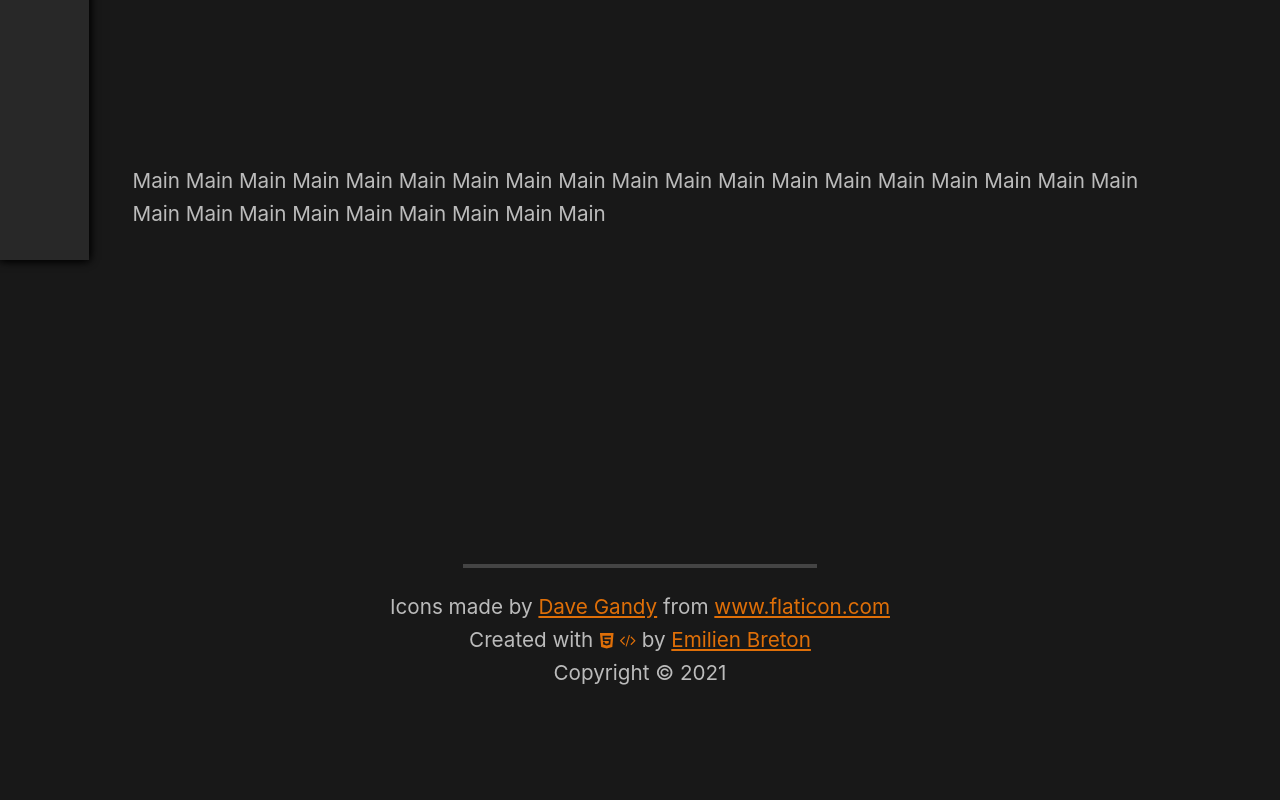
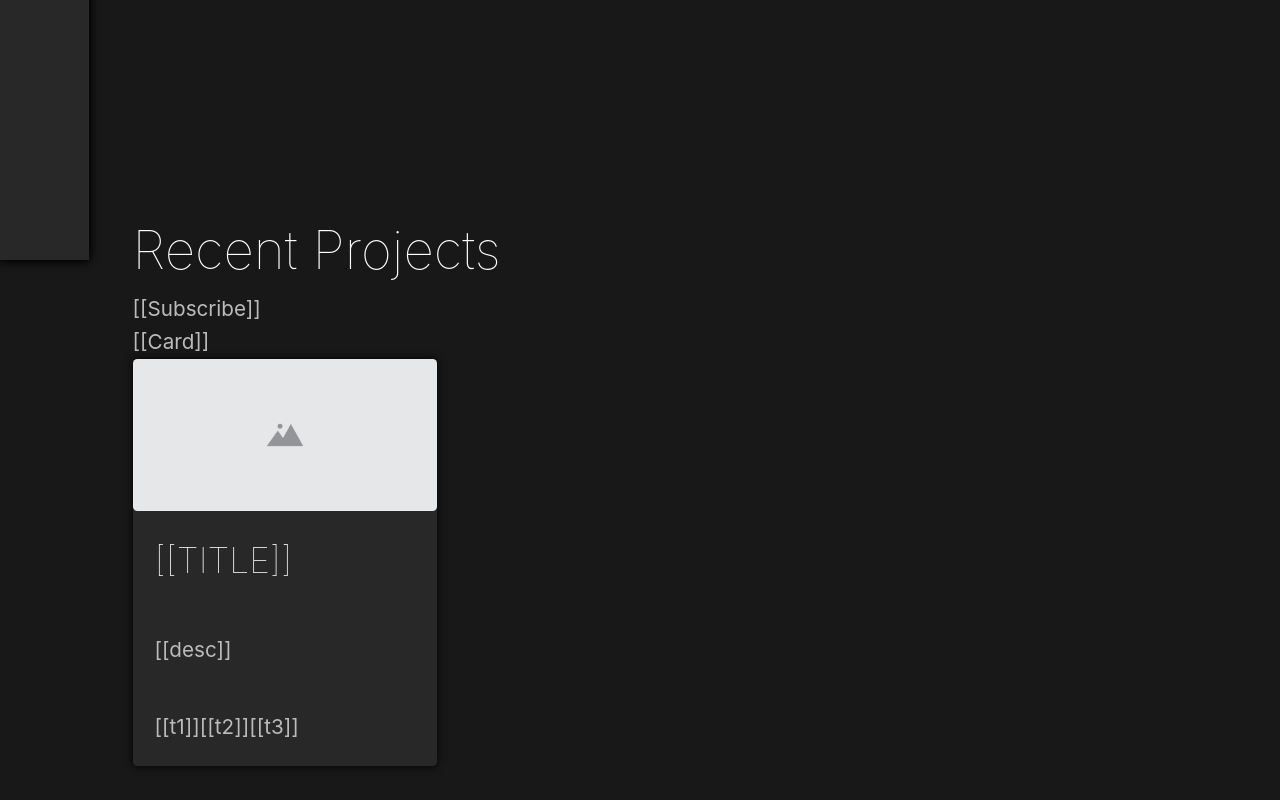
Before and after one commit to Bricktech2000/Website, a Next.js app in the folder website/: page / in a window 1280 px wide. Shown: the part 540-1340 px from the top of the page. Before the commit the page ends 1273 px from the top, so only its background shows below. Built offline with nearby package versions, Linux system fonts and the light colour scheme.

Commit message:
added `card` and `mainHome` components

```diff
--- /dev/null
+++ b/website/components/card.js
@@ -0,0 +1,70 @@
+import React, { Component } from 'react';
+import Tag from './tag';
+import Link from 'next/link';
+
+import styles from './card.module.css';
+
+class Card extends Component {
+  state = {};
+  getInfo = () => {
+    return {
+      title: '[[TITLE]]',
+      desc: '[[desc]]',
+      tags: ['t1', 't2', 't3'],
+    };
+  };
+
+  render() {
+    if (this.props.empty) {
+      //return ...;
+    }
+    var info = this.getInfo();
+    var Card2 = React.forwardRef(({ onClick, href }, ref) => (
+      <a
+        className={styles.card + ' ' + styles.nor + ' ' + styles.row}
+        style={{ width: '30%' }}
+        href={href}
+        onClick={onClick}
+      >
+        <img src={'/' + this.props.id + '/thumbnail.jpg'} alt="" />
+        <div
+          className={styles.title + ' ' + styles['markup-h2'] + ' markup-h2'}
+        >
+          {info.title}
+        </div>
+        <div className={styles.desc}>{info.desc}</div>
+        <div className={styles.tags}>
+          {info.tags.map((tag) => (
+            <Tag key={tag} label={tag} type={'auto'} mini={true} />
+          ))}
+        </div>
+      </a>
+    ));
+    return (
+      <Link href={'/' + this.props.id}>
+        <Card2 />
+      </Link>
+      /*<<
+              if(<<<yield vars.empty>>>) return;
+              var card = document.querySelector('.card-<<<yield vars.id>>>');
+              var func = () => {
+                if(!document.body.contains(card)){
+                  window.removeEventListener('resize', func);
+                  return;
+                }
+                var forcePortrait = window.matchMedia('(max-aspect-ratio: 8/7)').matches;
+                var dir = forcePortrait ? 'row' : <<<yield JSON.stringify(params.dir)>>>;
+                var inv = <<<yield JSON.stringify(params.inv)>>> ? 'inv' : 'nor';
+                card.classList.remove('row');
+                card.classList.remove('col');
+                card.classList.add(dir);
+                card.classList.add(inv);
+              }
+              func();
+              window.addEventListener('resize', func);
+            >>*/
+    );
+  }
+}
+
+export default Card;
--- /dev/null
+++ b/website/components/card.module.css
@@ -0,0 +1,89 @@
+.card {
+  --padding: calc(var(--smart-unit) * 2.5);
+  display: grid;
+  grid-template-columns: 1fr 0.5fr 1fr;
+  grid-template-rows: repeat(4, auto);
+  grid-gap: 0;
+  align-items: center;
+  position: relative;
+  top: 0;
+
+  background: var(--card-bg);
+  transition: opacity 0.25s ease-in-out, background-color 0.25s ease-in-out,
+    top 0.25s ease-in-out;
+  border-radius: calc(var(--smart-unit) * 0.5);
+  text-decoration: none;
+  color: var(--text);
+  white-space: initial;
+  box-shadow: var(--bs);
+  cursor: pointer;
+  /*border: calc(var(--smart-unit) * .5) solid var(--text);*/
+}
+.card > * {
+  grid-column: span 2;
+  white-space: initial;
+  margin: var(--padding);
+}
+.date {
+  grid-column: span 1;
+}
+.card img {
+  margin: 0;
+  width: 100%;
+  border-radius: calc(var(--smart-unit) * 0.5);
+}
+.card img {
+  grid-area: img;
+  align-self: flex-start;
+}
+.title {
+  grid-area: title;
+}
+.desc {
+  grid-area: desc;
+}
+.tags {
+  grid-area: tags;
+  align-self: flex-end;
+}
+.card:hover .markup-h2 {
+  color: var(--color);
+}
+.card:hover {
+  top: calc(var(--smart-unit) * -1);
+}
+
+.card.row.nor {
+  grid-template-areas: 'img img img' 'title title title' 'desc desc desc' 'tags tags tags';
+}
+.card.row.inv {
+  grid-template-areas: 'title title title' 'desc desc desc' 'tags tags tags' 'img img img';
+}
+.card.col.nor {
+  grid-template-areas: 'img desc desc' 'img desc desc' 'img tags tags' 'title tags tags';
+}
+.card.col.inv {
+  grid-template-areas: 'desc desc img' 'desc desc img' 'tags tags img' 'tags tags title';
+}
+.card.row {
+  grid-row: span 2;
+}
+.card.col {
+  grid-column: span 2;
+}
+.card.row.inv img {
+  align-self: flex-end;
+}
+.card-empty {
+  grid-row: span 1;
+  grid-column: span 1;
+  padding: 0;
+  margin: 0;
+  padding-top: 100%;
+  background: var(--lg-d);
+  border-radius: calc(var(--smart-unit) * 2.5);
+}
+.card-empty:hover {
+  top: 0;
+  cursor: default;
+}
--- /dev/null
+++ b/website/components/mainHome.js
@@ -0,0 +1,29 @@
+import React, { Component } from 'react';
+import Card from './card';
+
+class MainHome extends Component {
+  state = {};
+  render() {
+    return (
+      <React.Fragment>
+        <h1 className="markup-h1">Recent Projects</h1>
+        [[Subscribe]]
+        <br />
+        [[Card]]
+        <Card id="search" />
+        <br />
+        <br />
+        <h1 className="markup-h1">Projects to Try</h1>
+        <br />
+        [[Card]]
+        <br />
+        <br />
+        <h1 className="markup-h1">Projects by Tag</h1>
+        <br />
+        [[Tags]]
+      </React.Fragment>
+    );
+  }
+}
+
+export default MainHome;
--- a/website/components/struct/main.js
+++ b/website/components/struct/main.js
@@ -5,12 +5,7 @@ import styles from './main.module.css';
 class Main extends Component {
   state = {};
   render() {
-    return (
-      <main className={styles.Main}>
-        Main Main Main Main Main Main Main Main Main Main Main Main Main Main
-        Main Main Main Main Main Main Main Main Main Main Main Main Main Main
-      </main>
-    );
+    return <main className={styles.Main}>{this.props.children}</main>;
   }
 }
 
--- /dev/null
+++ b/website/components/tag.js
@@ -0,0 +1,10 @@
+import React, { Component } from 'react';
+
+class Tag extends Component {
+  state = {};
+  render() {
+    return <React.Fragment>{'[[' + this.props.label + ']]'}</React.Fragment>;
+  }
+}
+
+export default Tag;
--- a/website/pages/index.js
+++ b/website/pages/index.js
@@ -5,6 +5,7 @@ import HeaderHome from '../components/struct/headerHome';
 import Nav from '../components/struct/nav';
 import Aside from '../components/struct/aside';
 import Main from '../components/struct/main';
+import MainHome from '../components/mainHome';
 import Footer from '../components/struct/footer';
 
 export default function Home() {
@@ -13,7 +14,9 @@ export default function Home() {
       <HeaderHome />
       <Nav />
       <Aside />
-      <Main />
+      <Main>
+        <MainHome />
+      </Main>
       <Footer />
     </App>
   );
```
Also changed, not shown: website/components/mainHome.module.css (added), website/public/search/thumbnail.jpg (added), website/public/search/thumbnail.png (added).
